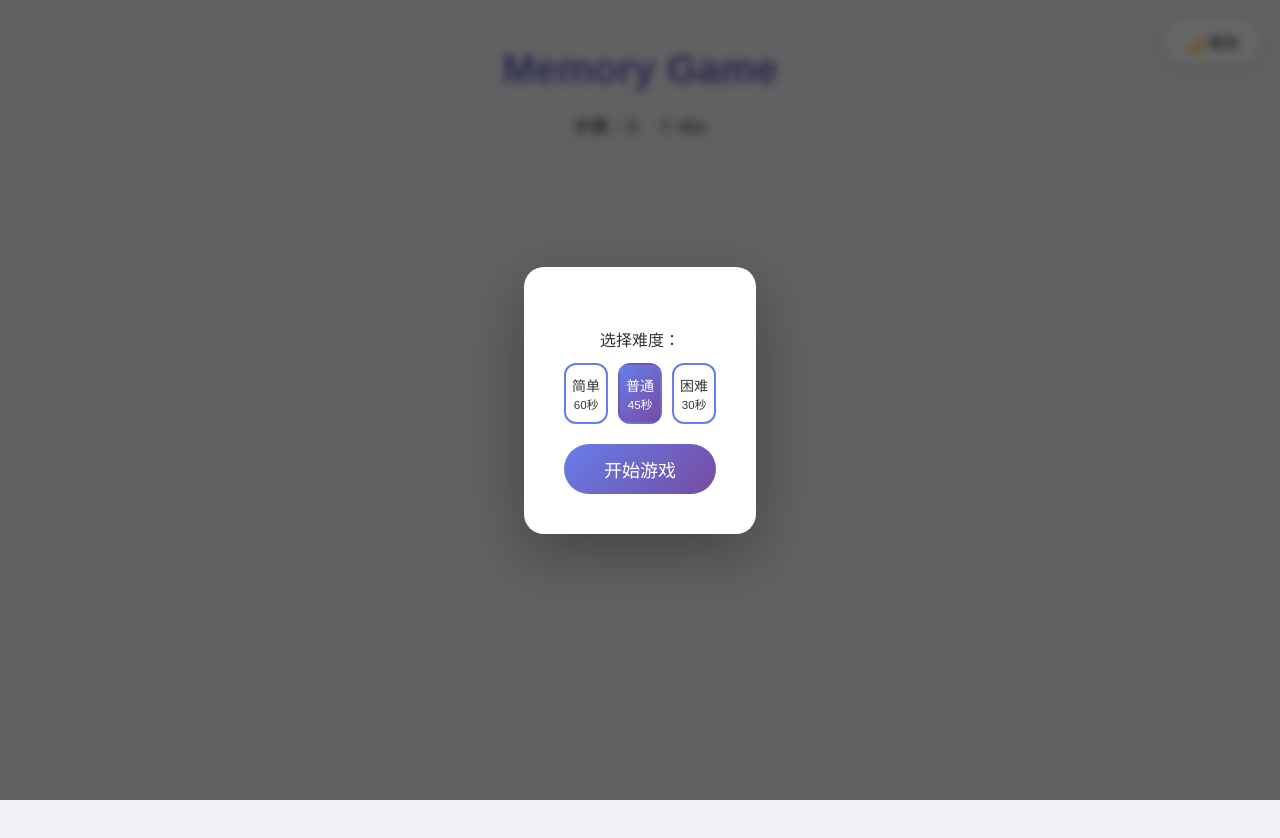
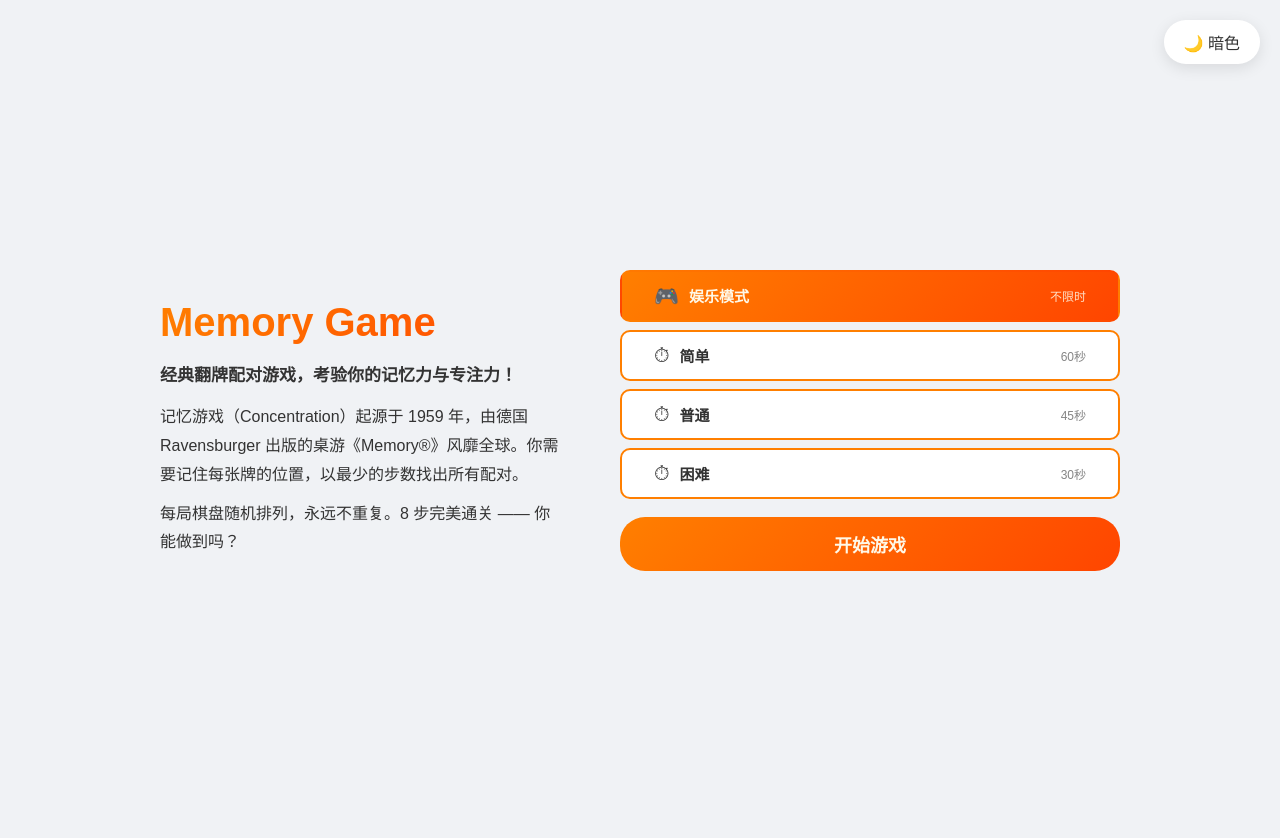
Before and after one commit to cchharrmmmmyyy/gagaga, a plain HTML site: page Memory Game/index.html in a window 1280 px wide. Drawn offline with Linux system fonts and the light colour scheme.

Commit message:
feat: 为memory-game添加不同游戏模式，优化游戏难度选择与计时功能，更改主题配色

```diff
--- a/Memory Game/index.html
+++ b/Memory Game/index.html
@@ -8,10 +8,11 @@
       --text: #333;
       --card-bg: #fff;
       --card-shadow: rgba(0,0,0,0.1);
-      --primary: #667eea;
-      --secondary: #764ba2;
-      --card-back: linear-gradient(135deg, #667eea 0%, #764ba2 100%);
+      --primary: #FF7F00;
+      --secondary: #FF4500;
+      --card-back: linear-gradient(135deg, #FF7F00 0%, #FF4500 100%);
       --card-front: #fff;
+      --beige: #FFF8E7;
     }
 
     [data-theme="dark"] {
@@ -19,9 +20,9 @@
       --text: #e0e0e0;
       --card-bg: #16213e;
       --card-shadow: rgba(0,0,0,0.3);
-      --primary: #a18cd1;
-      --secondary: #fbc2eb;
-      --card-back: linear-gradient(135deg, #a18cd1 0%, #fbc2eb 100%);
+      --primary: #FF9D33;
+      --secondary: #FF6B33;
+      --card-back: linear-gradient(135deg, #FF9D33 0%, #FF6B33 100%);
       --card-front: #1a1a2e;
     }
 
@@ -60,24 +61,14 @@
       box-shadow: 0 20px 60px rgba(0,0,0,0.3);
     }
 
-    .intro-rules {
-      text-align: left;
-      margin: 20px 0;
-      line-height: 2;
-      font-size: 16px;
-    }
-
-    .intro-rules ul {
-      padding-left: 20px;
-    }
-
     .start-btn {
-      padding: 12px 40px;
+      padding: 14px 48px;
       border: none;
       border-radius: 25px;
       background: linear-gradient(135deg, var(--primary), var(--secondary));
-      color: white;
+      color: var(--beige);
       font-size: 18px;
+      font-weight: bold;
       cursor: pointer;
       transition: transform 0.2s, box-shadow 0.2s;
     }
@@ -134,42 +125,121 @@
       margin-left: 16px;
     }
 
-    .difficulty-selector {
-      margin: 20px 0;
+    .mode-selector {
+      display: flex;
+      flex-direction: column;
+      gap: 8px;
     }
 
-    .difficulty-selector p {
-      margin-bottom: 12px;
-      font-size: 16px;
+    .mode-btn {
+      display: flex;
+      flex-direction: row;
+      align-items: center;
+      gap: 10px;
+      padding: 12px 32px;
+      border: 2px solid var(--primary);
+      border-radius: 10px;
+      background: var(--card-bg);
+      color: var(--text);
+      cursor: pointer;
+      transition: all 0.25s;
+      font-size: 15px;
     }
 
-    .diff-options {
-      display: flex;
-      gap: 10px;
-      justify-content: center;
+    .mode-btn .mode-icon {
+      font-size: 20px;
     }
 
-    .diff-btn {
-      flex: 1;
-      padding: 10px 0;
-      border: 2px solid var(--primary);
-      border-radius: 12px;
-      background: transparent;
-      color: var(--text);
-      font-size: 14px;
-      cursor: pointer;
-      transition: all 0.2s;
+    .mode-btn .mode-label {
+      font-size: 15px;
+      font-weight: bold;
     }
 
-    .diff-btn:hover {
-      background: var(--primary);
-      color: white;
+    .mode-btn .mode-desc {
+      font-size: 12px;
+      opacity: 0.6;
+      margin-left: auto;
     }
 
-    .diff-btn.active {
+    .mode-btn:hover {
+      border-color: var(--secondary);
+      transform: translateY(-2px);
+      box-shadow: 0 4px 12px var(--card-shadow);
+    }
+
+    .mode-btn.active {
       background: linear-gradient(135deg, var(--primary), var(--secondary));
-      color: white;
+      color: var(--beige);
       border-color: transparent;
+    }
+
+    .mode-btn.active .mode-desc {
+      opacity: 0.85;
+    }
+
+    .intro-screen {
+      display: flex;
+      justify-content: center;
+      align-items: center;
+      min-height: calc(100vh - 40px);
+      padding: 20px 0;
+    }
+
+    .intro-container {
+      display: flex;
+      gap: 60px;
+      align-items: center;
+      max-width: 960px;
+      width: 100%;
+      padding: 0 20px;
+    }
+
+    .intro-left {
+      flex: 1;
+      text-align: left;
+    }
+
+    .intro-left h1 {
+      text-align: left;
+      margin-bottom: 16px;
+    }
+
+    .intro-desc {
+      font-size: 16px;
+      line-height: 1.8;
+      color: var(--text);
+    }
+
+    .intro-desc .tagline {
+      font-size: 17px;
+      font-weight: bold;
+      margin-bottom: 12px;
+    }
+
+    .intro-desc p {
+      margin: 0 0 10px;
+    }
+
+    .intro-desc ul {
+      padding-left: 18px;
+      margin: 6px 0 0;
+    }
+
+    .intro-desc li {
+      margin-bottom: 4px;
+    }
+
+    .intro-right {
+      display: flex;
+      flex-direction: column;
+      align-items: stretch;
+      gap: 18px;
+      max-width: 500px;
+      width: 100%;
+    }
+
+    .game-screen {
+      padding-top: 20px;
     }
 
     .card {
@@ -234,25 +304,53 @@
 </head>
 <body>
   <button class="theme-toggle" id="themeToggle">🌙 暗色</button>
-  <h1>Memory Game</h1>
-  <div class="stats">
-    步数：<span id="movesCount">0</span>
-    <span class="timer">⏱ <span id="timerDisplay">45</span>s</span>
-  </div>
-  <div id="introOverlay" class="overlay">
-    <div class="intro-modal">
-      <div class="difficulty-selector">
-        <p>选择难度：</p>
-        <div class="diff-options">
-          <button class="diff-btn" data-diff="easy">简单<br><small>60秒</small></button>
-          <button class="diff-btn active" data-diff="normal">普通<br><small>45秒</small></button>
-          <button class="diff-btn" data-diff="hard">困难<br><small>30秒</small></button>
+
+  <div id="introScreen" class="intro-screen">
+    <div class="intro-container">
+      <div class="intro-left">
+        <h1>Memory Game</h1>
+        <div class="intro-desc">
+          <p class="tagline">经典翻牌配对游戏，考验你的记忆力与专注力！</p>
+          <p>记忆游戏（Concentration）起源于 1959 年，由德国 Ravensburger 出版的桌游《Memory®》风靡全球。你需要记住每张牌的位置，以最少的步数找出所有配对。</p>
+          <p>每局棋盘随机排列，永远不重复。8 步完美通关 —— 你能做到吗？</p>
         </div>
       </div>
-      <button class="start-btn" id="startBtn">开始游戏</button>
+      <div class="intro-right">
+        <div class="mode-selector">
+          <button class="mode-btn active" data-diff="casual">
+            <span class="mode-icon">🎮</span>
+            <span class="mode-label">娱乐模式</span>
+            <span class="mode-desc">不限时</span>
+          </button>
+          <button class="mode-btn" data-diff="easy">
+            <span class="mode-icon">⏱</span>
+            <span class="mode-label">简单</span>
+            <span class="mode-desc">60秒</span>
+          </button>
+          <button class="mode-btn" data-diff="normal">
+            <span class="mode-icon">⏱</span>
+            <span class="mode-label">普通</span>
+            <span class="mode-desc">45秒</span>
+          </button>
+          <button class="mode-btn" data-diff="hard">
+            <span class="mode-icon">⏱</span>
+            <span class="mode-label">困难</span>
+            <span class="mode-desc">30秒</span>
+          </button>
+        </div>
+        <button class="start-btn" id="startBtn">开始游戏</button>
+      </div>
     </div>
   </div>
-  <div class="grid" id="gameGrid"></div>
+
+  <div id="gameScreen" class="game-screen" style="display:none">
+    <div class="stats">
+      步数：<span id="movesCount">0</span>
+      <span class="timer">⏱ <span id="timerDisplay">45</span>s</span>
+    </div>
+    <div class="grid" id="gameGrid"></div>
+  </div>
+
   <script src="memory.js"></script>
   <script>
     const themeToggle = document.getElementById('themeToggle');
@@ -272,15 +370,15 @@
       themeToggle.textContent = theme === 'light' ? '🌙 暗色' : '☀️ 亮色';
     }
 
-    document.querySelectorAll('.diff-btn').forEach(btn => {
+    document.querySelectorAll('.mode-btn').forEach(btn => {
       btn.addEventListener('click', () => {
-        document.querySelector('.diff-btn.active').classList.remove('active');
+        document.querySelector('.mode-btn.active').classList.remove('active');
         btn.classList.add('active');
       });
     });
 
     document.getElementById('startBtn').addEventListener('click', () => {
-      const selected = document.querySelector('.diff-btn.active').dataset.diff;
+      const selected = document.querySelector('.mode-btn.active').dataset.diff;
       startGame(selected);
     });
   </script>
--- a/Memory Game/memory.js
+++ b/Memory Game/memory.js
@@ -2,9 +2,10 @@ const gameGrid = document.getElementById('gameGrid');
 const cardsArray = ['🍎', '🍊', '🍋', '🍇', '🍉', '🍓', '🍑', '🍒'];
 
 const DIFFICULTIES = {
-  easy:   { timeLimit: 60, flipDelay: 800, label: '简单' },
-  normal: { timeLimit: 45, flipDelay: 600, label: '普通' },
-  hard:   { timeLimit: 30, flipDelay: 400, label: '困难' },
+  casual: { timeLimit: null, flipDelay: 1000, label: '娱乐模式' },
+  easy:   { timeLimit: 60,   flipDelay: 800,  label: '简单' },
+  normal: { timeLimit: 45,   flipDelay: 600,  label: '普通' },
+  hard:   { timeLimit: 30,   flipDelay: 400,  label: '困难' },
 };
 
 let firstCard = null;
@@ -12,8 +13,8 @@ let secondCard = null;
 let lockBoard = false;
 let matchedPairs = 0;
 let moves = 0;
-let currentDifficulty = DIFFICULTIES.normal;
-let timeLeft = 45;
+let currentDifficulty = DIFFICULTIES.casual;
+let timeLeft = null;
 let timer = null;
 const movesDisplay = document.getElementById('movesCount');
 const timerDisplay = document.getElementById('timerDisplay');
@@ -121,11 +122,17 @@ function stopTimer() {
 function startGame(difficultyKey) {
   currentDifficulty = DIFFICULTIES[difficultyKey];
   timeLeft = currentDifficulty.timeLimit;
-  timerDisplay.textContent = timeLeft;
-  timerDisplay.style.color = '';
-  document.getElementById('introOverlay').remove();
+  document.getElementById('introScreen').style.display = 'none';
+  document.getElementById('gameScreen').style.display = 'block';
+  if (timeLeft !== null) {
+    timerDisplay.textContent = timeLeft;
+    timerDisplay.parentElement.style.display = 'inline';
+    timerDisplay.style.color = '';
+    startTimer();
+  } else {
+    timerDisplay.parentElement.style.display = 'none';
+  }
   createBoard();
-  startTimer();
 }
 
 function gameOver() {
```
